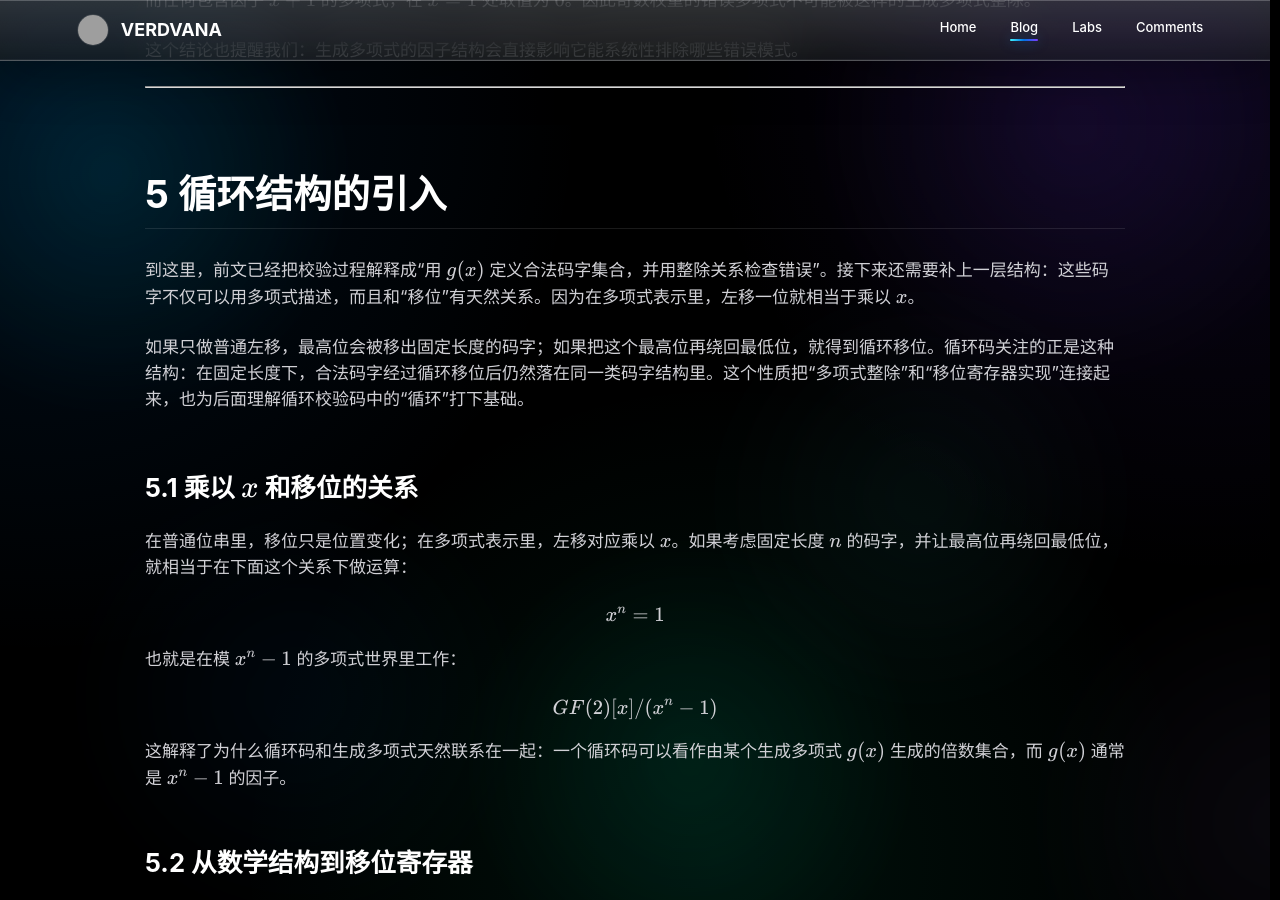
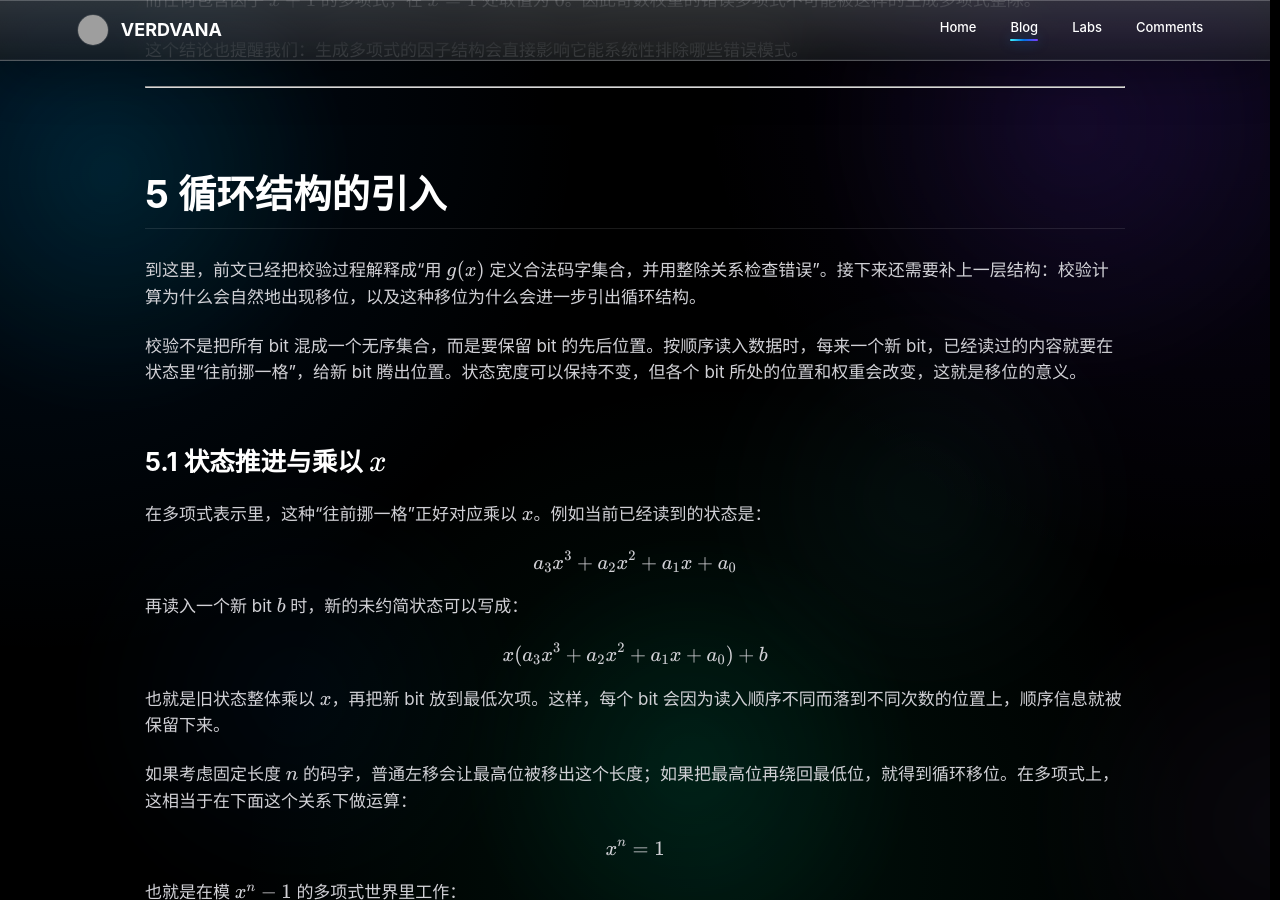
Before and after one commit to Verdvana/Verdvana.github.io, a Jekyll site: the page built from _posts/2026-06-12-finite-field-generator-polynomial.md, in a window 1280 px wide and 900 px high, scrolled down 7642 px. Built offline with Jekyll 4.4.1, drawn with Linux system fonts in a browser that asks for light colours; comment, search, counter and statistics services are not loaded; some of the changed text lies outside the part shown; grey boxes are pictures that could not be loaded.

Commit message:
Clarify shift semantics in the finite field post

```diff
--- a/_posts/2026-06-12-finite-field-generator-polynomial.md
+++ b/_posts/2026-06-12-finite-field-generator-polynomial.md
@@ -304,13 +304,27 @@ $$
 
 ## 5 循环结构的引入
 
-到这里，前文已经把校验过程解释成“用 $g(x)$ 定义合法码字集合，并用整除关系检查错误”。接下来还需要补上一层结构：这些码字不仅可以用多项式描述，而且和“移位”有天然关系。因为在多项式表示里，左移一位就相当于乘以 $x$。
+到这里，前文已经把校验过程解释成“用 $g(x)$ 定义合法码字集合，并用整除关系检查错误”。接下来还需要补上一层结构：校验计算为什么会自然地出现移位，以及这种移位为什么会进一步引出循环结构。
 
-如果只做普通左移，最高位会被移出固定长度的码字；如果把这个最高位再绕回最低位，就得到循环移位。循环码关注的正是这种结构：在固定长度下，合法码字经过循环移位后仍然落在同一类码字结构里。这个性质把“多项式整除”和“移位寄存器实现”连接起来，也为后面理解循环校验码中的“循环”打下基础。
+校验不是把所有 bit 混成一个无序集合，而是要保留 bit 的先后位置。按顺序读入数据时，每来一个新 bit，已经读过的内容就要在状态里“往前挪一格”，给新 bit 腾出位置。状态宽度可以保持不变，但各个 bit 所处的位置和权重会改变，这就是移位的意义。
 
-### 5.1 乘以 $x$ 和移位的关系
+### 5.1 状态推进与乘以 $x$
 
-在普通位串里，移位只是位置变化；在多项式表示里，左移对应乘以 $x$。如果考虑固定长度 $n$ 的码字，并让最高位再绕回最低位，就相当于在下面这个关系下做运算：
+在多项式表示里，这种“往前挪一格”正好对应乘以 $x$。例如当前已经读到的状态是：
+
+$$
+a_3x^3+a_2x^2+a_1x+a_0
+$$
+
+再读入一个新 bit $b$ 时，新的未约简状态可以写成：
+
+$$
+x(a_3x^3+a_2x^2+a_1x+a_0)+b
+$$
+
+也就是旧状态整体乘以 $x$，再把新 bit 放到最低次项。这样，每个 bit 会因为读入顺序不同而落到不同次数的位置上，顺序信息就被保留下来。
+
+如果考虑固定长度 $n$ 的码字，普通左移会让最高位被移出这个长度；如果把最高位再绕回最低位，就得到循环移位。在多项式上，这相当于在下面这个关系下做运算：
 
 $$
 x^n = 1
```
